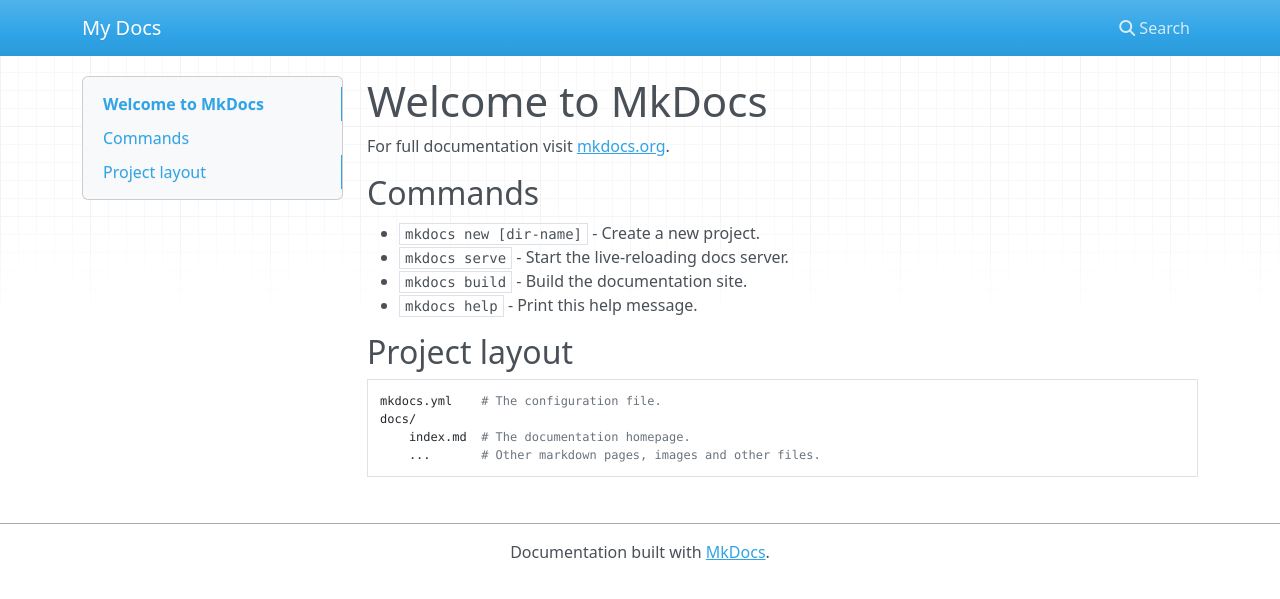
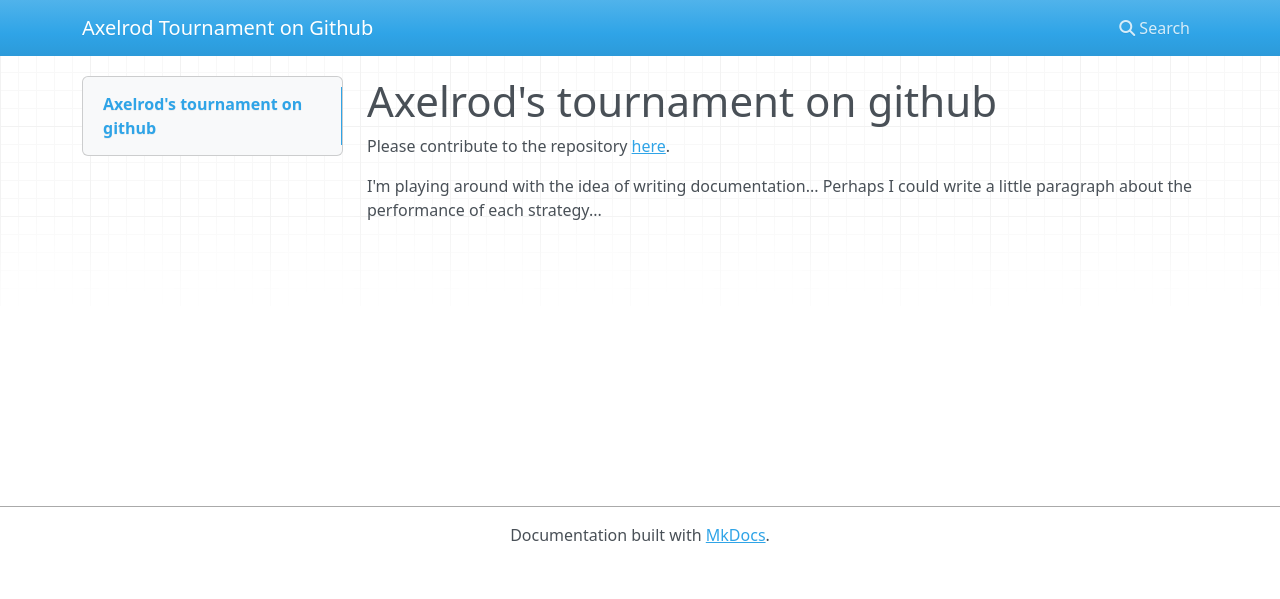
Before and after one commit to Axelrod-Python/Axelrod, an MkDocs documentation site: the page built from docs/docs/index.md, in a window 1280 px wide. Shown: the top 599 px of the page. Built offline with MkDocs 1.6.1, drawn with Linux system fonts in a browser that asks for light colours; nearby versions of some CDN libraries.

Commit message:
Adding very first attempt at writing docs

```diff
--- a/docs/docs/index.md
+++ b/docs/docs/index.md
@@ -1,17 +1,5 @@
-# Welcome to MkDocs
+# Axelrod's tournament on github
 
-For full documentation visit [mkdocs.org](http://mkdocs.org).
+Please contribute to the repository [here](https://github.com/drvinceknight/Axelrod).
 
-## Commands
-
-* `mkdocs new [dir-name]` - Create a new project.
-* `mkdocs serve` - Start the live-reloading docs server.
-* `mkdocs build` - Build the documentation site.
-* `mkdocs help` - Print this help message.
-
-## Project layout
-
-    mkdocs.yml    # The configuration file.
-    docs/
-        index.md  # The documentation homepage.
-        ...       # Other markdown pages, images and other files.
+I'm playing around with the idea of writing documentation... Perhaps I could write a little paragraph about the performance of each strategy...
--- a/docs/mkdocs.yml
+++ b/docs/mkdocs.yml
@@ -1 +1 @@
-site_name: My Docs
+site_name: Axelrod Tournament on Github
```
